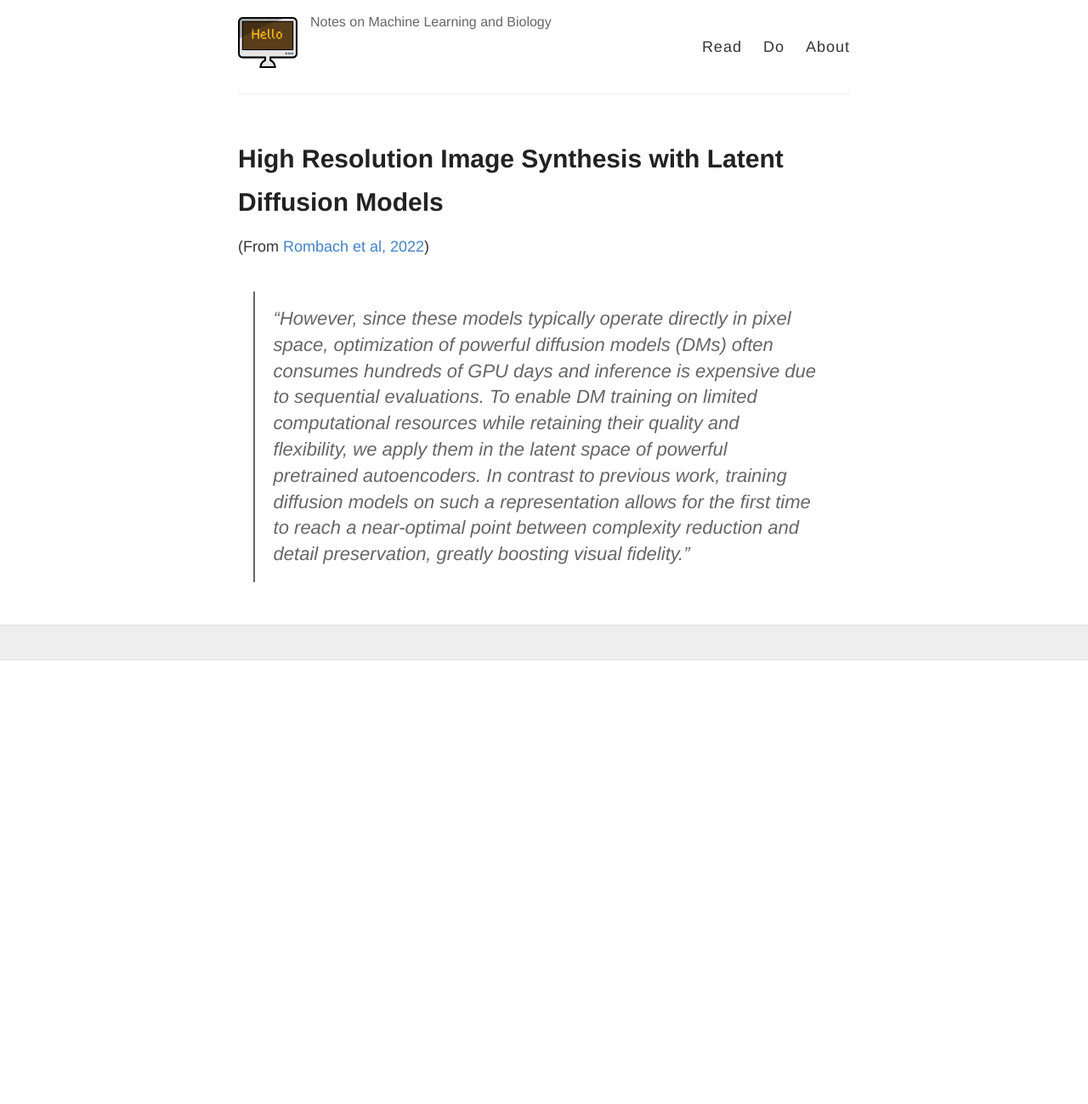
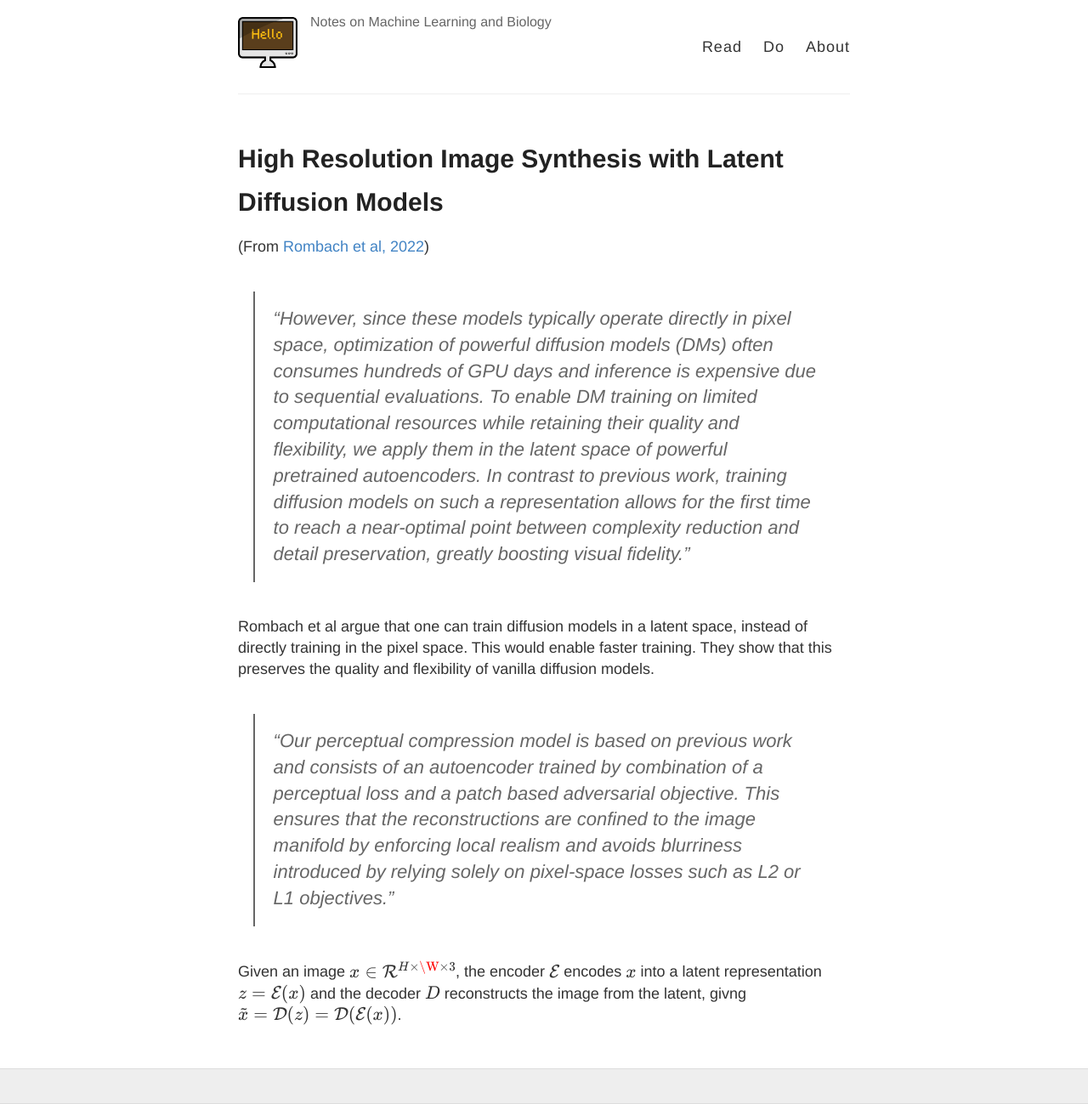
Before and after one commit to lmanan/lmanan.github.io, a Jekyll site: the page built from _posts/2021-05-06-High-Resolution-Image-Synthesis-with-Latent-Diffusion-Models.md, in a window 1280 px wide. Shown: the whole page at 85% size. Built offline with Jekyll 4.4.1, drawn with Linux system fonts in a browser that asks for light colours; formulas are drawn with MathJax 3; a script that is not in the unit is left out; before the commit the page ends 900 px from its top, so only the background shows below that.

Commit message:
update post

```diff
--- a/_posts/2021-05-06-High-Resolution-Image-Synthesis-with-Latent-Diffusion-Models.md
+++ b/_posts/2021-05-06-High-Resolution-Image-Synthesis-with-Latent-Diffusion-Models.md
@@ -7,7 +7,11 @@ mathjax: true
 comments: true
 ---
 
-
-
 (From [Rombach et al, 2022](https://arxiv.org/abs/2112.10752))
 >"However, since these models typically operate directly in pixel space, optimization of powerful diffusion models (DMs) often consumes hundreds of GPU days and inference is expensive due to sequential evaluations. To enable DM training on limited computational resources while retaining their quality and flexibility, we apply them in the latent space of powerful pretrained autoencoders. In contrast to previous work, training diffusion models on such a representation allows for the first time to reach a near-optimal point between complexity reduction and detail preservation, greatly boosting visual fidelity."
+
+Rombach et al argue that one can train diffusion models in a latent space, instead of directly training in the pixel space. This would enable faster training. They show that this preserves the quality and flexibility of vanilla diffusion models.
+
+>"Our perceptual compression model is based on previous work and consists of an autoencoder trained by combination of a perceptual loss and a patch based adversarial objective. This ensures that the reconstructions are confined to the image manifold by enforcing local realism and avoids blurriness introduced by relying solely on pixel-space losses such as L2 or L1 objectives."
+
+Given an image $x \in \mathcal{R}^{H \times \W \times 3}$, the encoder $\mathcal{E}$ encodes $x$ into a latent representation $z = \mathcal{E}(x)$ and the decoder $D$ reconstructs the image from the latent, givng $\tilde{x} = \mathcal{D}(z) = \mathcal{D}(\mathcal{E}(x))$.
```
